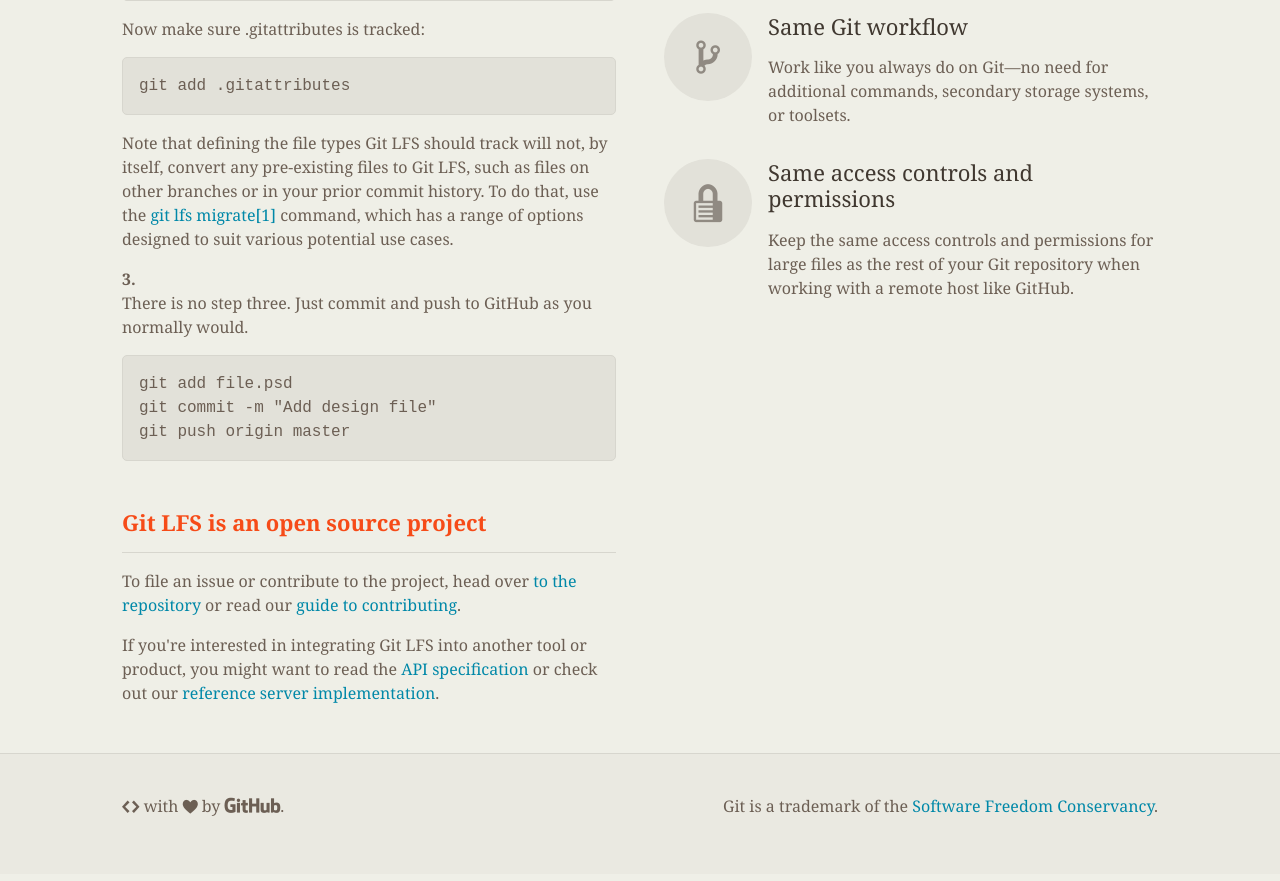
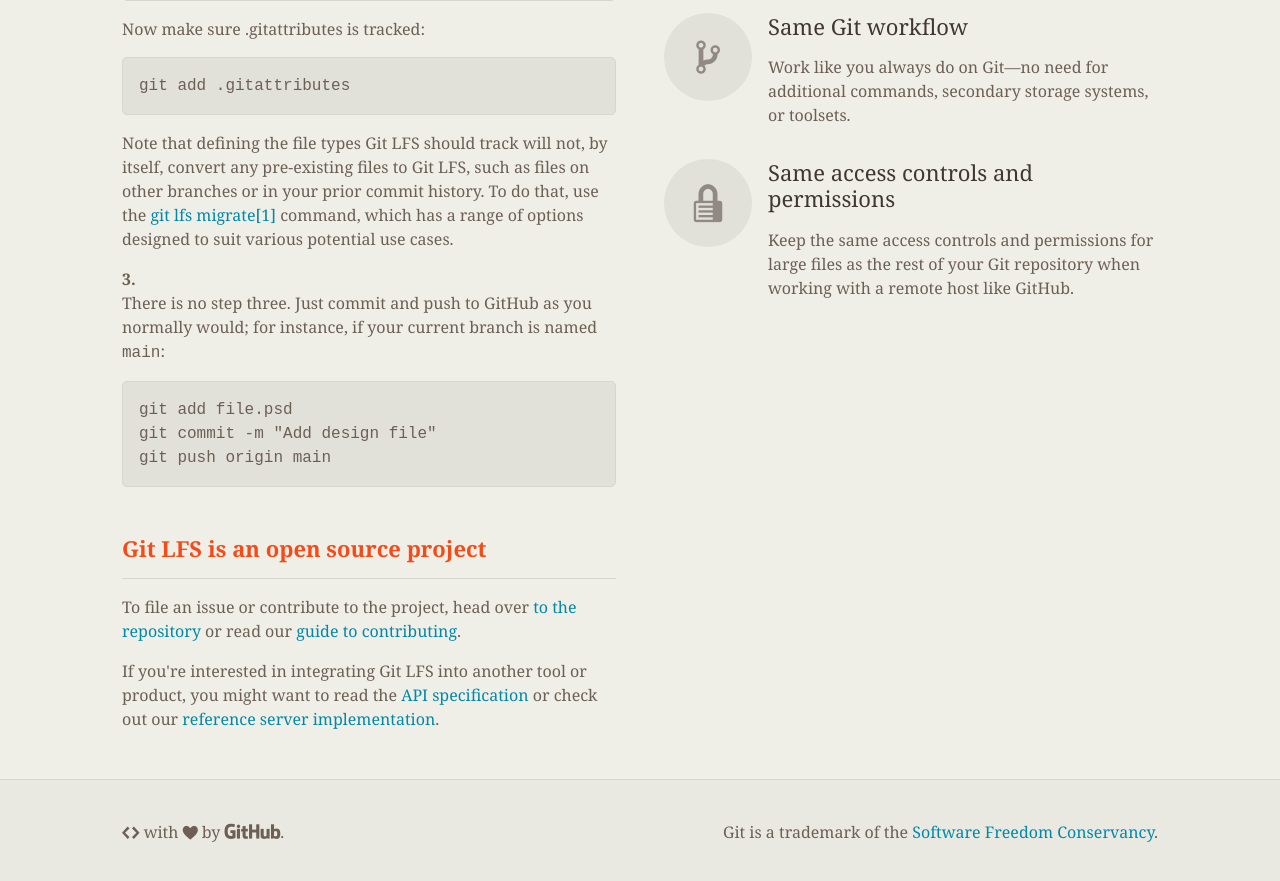
Before and after one commit to git-lfs/git-lfs.github.com, a Jekyll site: the page built from index.html, in a window 1280 px wide and 900 px high, scrolled down 1071 px. Shown: the top 881 px of the window. Built offline with Jekyll 4.4.1, drawn with Linux system fonts in a browser that asks for light colours.

Commit message:
home/secondary.html: rename example default branch
In keeping with wider efforts to rename the default branch
in new repositories to "main", we update the branch name
in our example "git push" command and also add some explanatory
text.  See also:

https://github.com/github/renaming#new-repositories-use-main-as-default-branch-name

```diff
--- a/_includes/home/secondary.html
+++ b/_includes/home/secondary.html
@@ -34,11 +34,11 @@
           <p>Note that defining the file types Git LFS should track will not, by itself, convert any pre-existing files to Git LFS, such as files on other branches or in your prior commit history. To do that, use the <a href="https://github.com/git-lfs/git-lfs/blob/master/docs/man/git-lfs-migrate.1.ronn?utm_source=gitlfs_site&amp;utm_medium=doc_man_migrate_link&amp;utm_campaign=gitlfs">git lfs migrate[1]</a> command, which has a range of options designed to suit various potential use cases.</p>
         </li>
         <li>
-          <p>There is no step three. Just commit and push to GitHub as you normally would.</p>
+          <p>There is no step three. Just commit and push to GitHub as you normally would; for instance, if your current branch is named <code>main</code>:</p>
 <pre>
 git add file.psd
 git commit -m "Add design file"
-git push origin master</pre>
+git push origin main</pre>
         </li>
       </ol>
 
```
